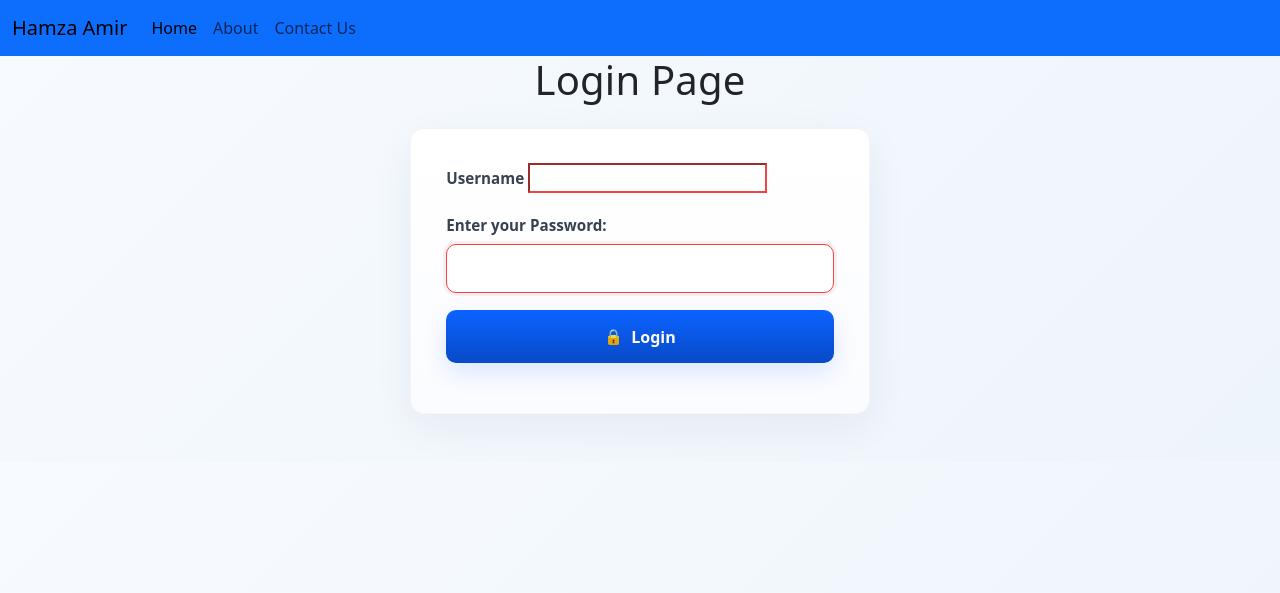
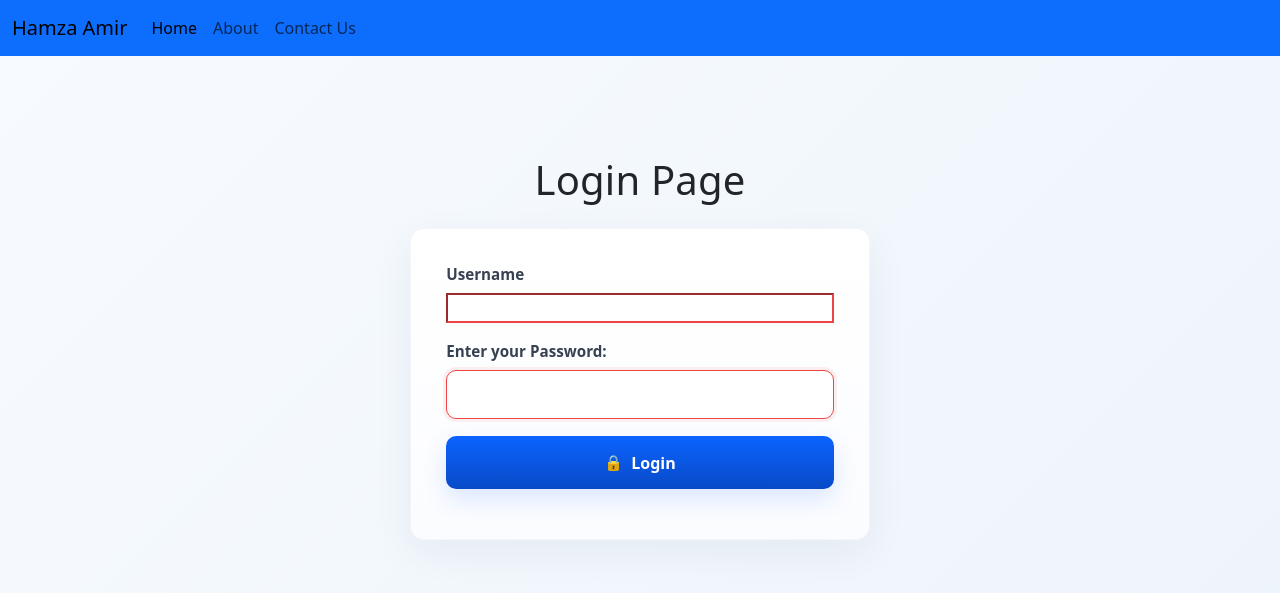
Before and after one commit to Hamzah-Amir/Django-course, a Django app: page /users/ in a window 1280 px wide. Shown: the top 593 px of the page. Run offline with Django 5.2, Linux system fonts and the light colour scheme.

Commit message:
wrapped form in container

```diff
--- a/myfirstsite/templates/users/loginPage.html
+++ b/myfirstsite/templates/users/loginPage.html
@@ -6,10 +6,12 @@
 {% endblock cssFiles %}
 
 {% block body %}
+<div class='container'>
+
     <h1>Login Page</h1>
-<form method="post" action="/users/login/">
+    <form class='form' method="post" action="/users/login/">
         {% csrf_token %}
-    <div>
+        <div class="username">
             <label for="username">Username</label>
             <input type="username" id="username" name="username" required>
         </div>
@@ -21,4 +23,5 @@
             <button type="submit">Login</button>
         </div>
     </form>
+</div>
 {% endblock body %}
```
Lines whose indentation alone changed are shown as unchanged.
